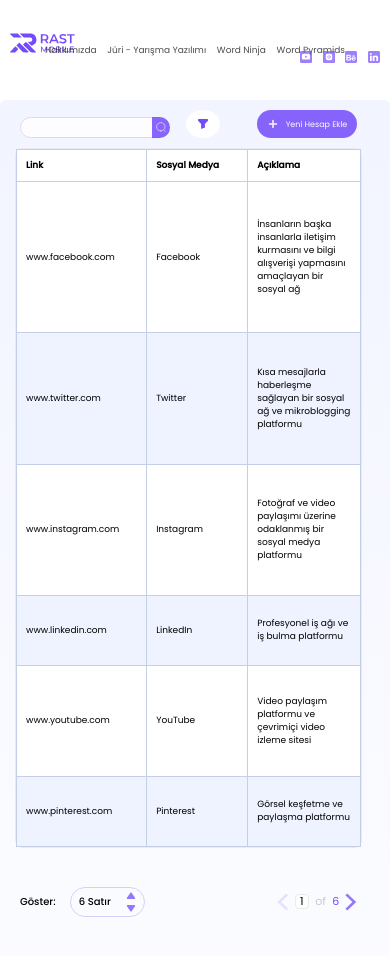
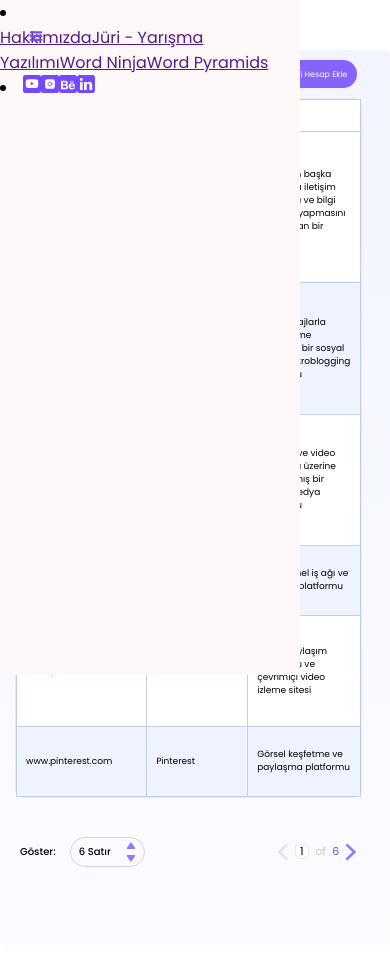
Before and after one commit to kadirgurturk/datagrid, a React (Vite) app: page / in a window 390 px wide. Both pictures are taken after a click on the picture 42 px from the left and 43 px from the top of the page. Shown: the top 956 px of the page. Built offline with nearby package versions, Linux system fonts and the light colour scheme.

Commit message:
mobile design done

```diff
--- a/src/component/header/Header.jsx
+++ b/src/component/header/Header.jsx
@@ -1,12 +1,33 @@
-import React from 'react'
+import React, { useState,useEffect } from 'react'
 import logo from "../../asset/header/logo.svg"
 import instagram from "../../asset/header/instagram.svg"
 import be from "../../asset/header/be.svg"
 import youtube from "../../asset/header/youtube.svg"
 import linkedin from "../../asset/header/linkedin.svg"
+import MobileHeader from './MobileHeader'
 
 export default function Header() {
+  const [isMobile, setIsMobile] = useState(false);
+
+  useEffect(() => {
+    const checkScreenWidth = () => {
+      setIsMobile(window.innerWidth < 480);
+    };
+
+    checkScreenWidth();
+
+    window.addEventListener("resize", checkScreenWidth);
+    return () => {
+      window.removeEventListener("resize", checkScreenWidth);
+    };
+  }, []);
+
+
   return (
+    <>
+      {isMobile ? (
+        <MobileHeader />
+      ) : (
       <nav className='header'>
             <img id="logo" src={logo} alt="logo" />
             <li className='site_links'>
@@ -23,7 +44,8 @@ export default function Header() {
               <img src={be} alt="" />
               <img src={linkedin} alt="" />
             </li>
-
       </nav>
-  )
+      )}
+    </>
+  );
 }
--- a/src/component/header/MobileHeader.jsx
+++ b/src/component/header/MobileHeader.jsx
@@ -1,9 +1,44 @@
-import React from 'react'
+import React, { useState } from 'react'
+import hamburger from "../../asset/header/hamburger.svg"
+import logo from "../../asset/header/logo.svg"
+import instagram from "../../asset/header/instagram.svg"
+import be from "../../asset/header/be.svg"
+import youtube from "../../asset/header/youtube.svg"
+import linkedin from "../../asset/header/linkedin.svg"
 
 export default function MobileHeader() {
+    const [isOpen,setOpen] = useState(false)
+
   return (
-    <div className='mobileheader'>
+    <nav className='mobileheader'>
+      {
+        isOpen ? (
+            <nav className='sidebar'>
+            <img onClick={()=>{setOpen(false)}} id="hamburgerclose" src={hamburger} alt="hamburger" />
+            <li className='site_links'>
+              <ul>
+                <a href=""><span>Hakkımızda</span></a>
+                <a href=""><span>Jüri - Yarışma Yazılımı</span></a>
+                <a href=""><span>Word Ninja</span></a>
+                <a href=""><span>Word Pyramids</span></a>
+              </ul>
+            </li>
+            <li className='social_links'>
+              <img src={youtube} alt="" />
+              <img src={instagram} alt="" />
+              <img src={be} alt="" />
+              <img src={linkedin} alt="" />
+            </li>
+      </nav>
 
-    </div>
+          ) : (
+            <div className='mobileheader'>
+                <img onClick={()=>{setOpen(true)}} id="hamburger" src={hamburger} alt="hamburger" />
+                <img id="logo" src={logo} alt="logo" />
+            </div>
+            )
+      }
+
+    </nav>
   )
 }
--- a/src/css/app.css
+++ b/src/css/app.css
@@ -240,6 +240,44 @@
 .filterOptions .filterPopup .choices div:hover {
   opacity: 0.6;
   cursor: pointer;
+}
+
+.mobileheader {
+  position: relative;
+  width: 100vw;
+  height: 50px;
+}
+.mobileheader #hamburger {
+  position: absolute;
+  left: 40px;
+  top: 15px;
+  height: 25px;
+}
+.mobileheader #logo {
+  position: absolute;
+  top: 50%;
+  left: 50%;
+  transform: translate(-50%, -50%);
+  height: 35px;
+  width: 85px;
+}
+.mobileheader .sidebar {
+  z-index: 15;
+  position: fixed;
+  top: 0;
+  left: 0px;
+  width: 300px;
+  height: 80vh;
+  background-color: #fef8f8;
+  transition: left 0.3s ease;
+}
+.mobileheader .sidebar #hamburgerclose {
+  position: absolute;
+  top: 15px;
+  left: 15px;
+  border: 1px solid "Poppins", sans-serif;
+  border-radius: 5px;
+  padding: 12px;
 }
 
 .header {
--- a/src/sass/header/_header.scss
+++ b/src/sass/header/_header.scss
@@ -1,6 +1,7 @@
 @use "../mixin" as m;
 @use "../variable" as v;
 @use "../responsive" as r;
+@use "./mobileheader";
 
 .header{
     width: 100%;
--- /dev/null
+++ b/src/sass/header/_mobileheader.scss
@@ -0,0 +1,48 @@
+@use "../mixin" as m;
+@use "../variable" as v;
+@use "../responsive" as r;
+
+
+.mobileheader{
+    position: relative;
+    width: 100vw;
+    height: 50px;
+
+    #hamburger{
+        position: absolute;
+        left: 40px;
+        top: 15px;
+        height: 25px;
+
+    }
+
+    #logo{
+        position: absolute;
+        top: 50%;
+        left: 50%;
+        transform: translate(-50%, -50%);
+        height: 35px;
+        width: 85px;
+    }
+
+    .sidebar{
+        z-index: 15;
+        position: fixed;
+        top: 0;
+        left: 0px;
+        width: 300px;
+        height: 80vh;
+        background-color: #fef8f8;
+        transition: left 0.3s ease;
+        #hamburgerclose{
+            position: absolute;
+            top: 15px;
+            left: 15px;
+            border:1px solid v.$primary-font;
+            border-radius: 5px;
+            padding: 12px;
+
+        }
+    }
+
+}
```
Also changed, not shown: src/asset/header/hamburger.svg (added), 1 other file (tests, documents, lock files or other folders). Lines whose indentation alone changed are shown as unchanged.
